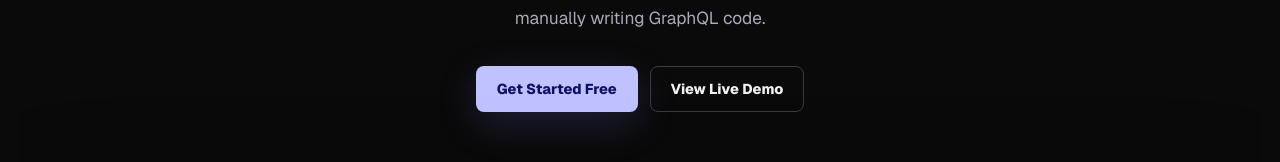
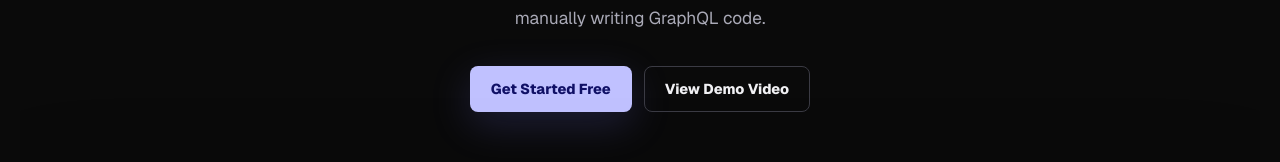
Before and after one commit to kaustubhkhandale/wp-graphql-toolkit-website, a Next.js app: page / in a window 1280 px wide. Shown: the part 560-722 px from the top of the page. Built offline with nearby package versions, Linux system fonts and the light colour scheme.

Commit message:
download plugin link added and video url attached

```diff
--- a/src/components/landing/LandingPage.tsx
+++ b/src/components/landing/LandingPage.tsx
@@ -27,7 +27,7 @@
   ["Does it work with multisite?", "Yes. WP GraphQL Toolkit is compatible with WordPress Multisite installations, so you can manage queries across your network."],
 ];
 
-function ButtonLink({ children, secondary = false, href = "#pricing" }: { children: React.ReactNode; secondary?: boolean; href?: string }) {
+function ButtonLink({ children, secondary = false, href = "../../../download-plugin/headless-graphql-toolkit-1.1.4.zip" }: { children: React.ReactNode; secondary?: boolean; href?: string }) {
   return <Link className={secondary ? styles.secondaryButton : styles.primaryButton} href={href}>{children}</Link>;
 }
 
@@ -61,7 +61,7 @@
         <p className={styles.eyebrow}>The visual workspace for WPGraphQL</p>
         <h1>Build WPGraphQL Queries Visually.<br /><span>Ship Headless WordPress Faster.</span></h1>
         <p>Generate, preview, save, and export production-ready WPGraphQL queries without manually writing GraphQL code.</p>
-        <div className={styles.buttonRow}><ButtonLink>Get Started Free</ButtonLink><ButtonLink secondary href="#features">View Live Demo</ButtonLink></div>
+        <div className={styles.buttonRow}><ButtonLink>Get Started Free</ButtonLink><ButtonLink secondary href="https://www.youtube.com/watch?v=R6rsmwmTAJc">View Demo Video</ButtonLink></div>
       </div>
       <BrowserFrame src="/stitch/dashboard-layout.png" alt="WP GraphQL Toolkit dashboard" priority wide />
     </header>
@@ -115,7 +115,7 @@
 }
 
 function PriceCard({ name, price, items }: { name: string; price: string; items: string[] }) {
-  return <article className={styles.priceCard}><div className={styles.priceTitle}><div><h3>{name}</h3><p><strong>{price}</strong> while in development</p></div></div><ul>{items.map(item => <li key={item}>+ {item}</li>)}</ul><ButtonLink>Start Building</ButtonLink></article>;
+  return <article className={styles.priceCard}><div className={styles.priceTitle}><div><h3>{name}</h3><p><strong>{price}</strong> while in development</p></div></div><ul>{items.map(item => <li key={item}>+ {item}</li>)}</ul><ButtonLink>Download Plugin</ButtonLink></article>;
 }
 
 function PricingSection() {
```
Also changed, not shown: 1 other file (tests, documents, lock files or other folders).
